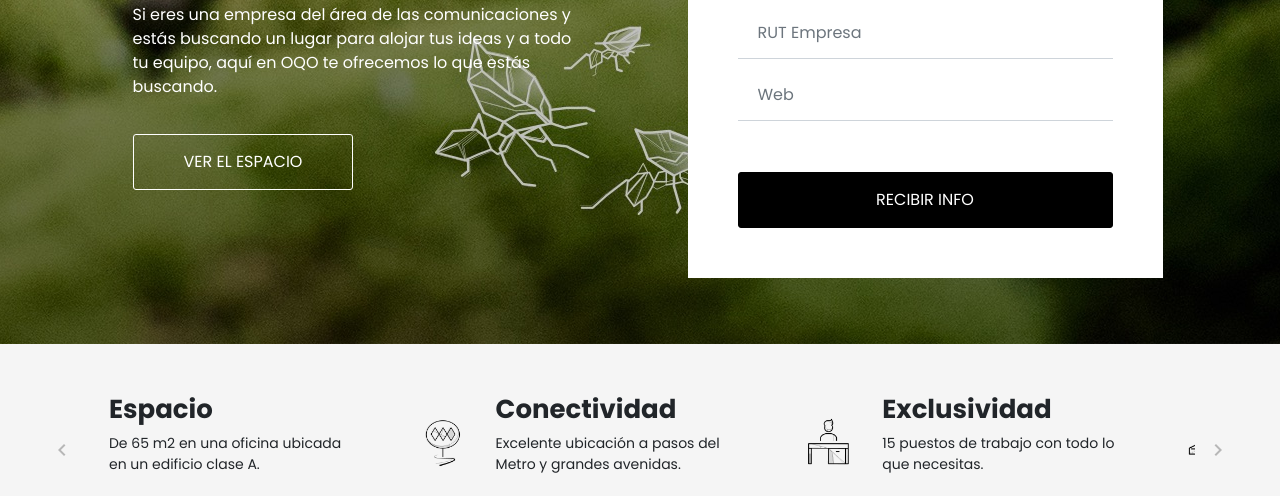
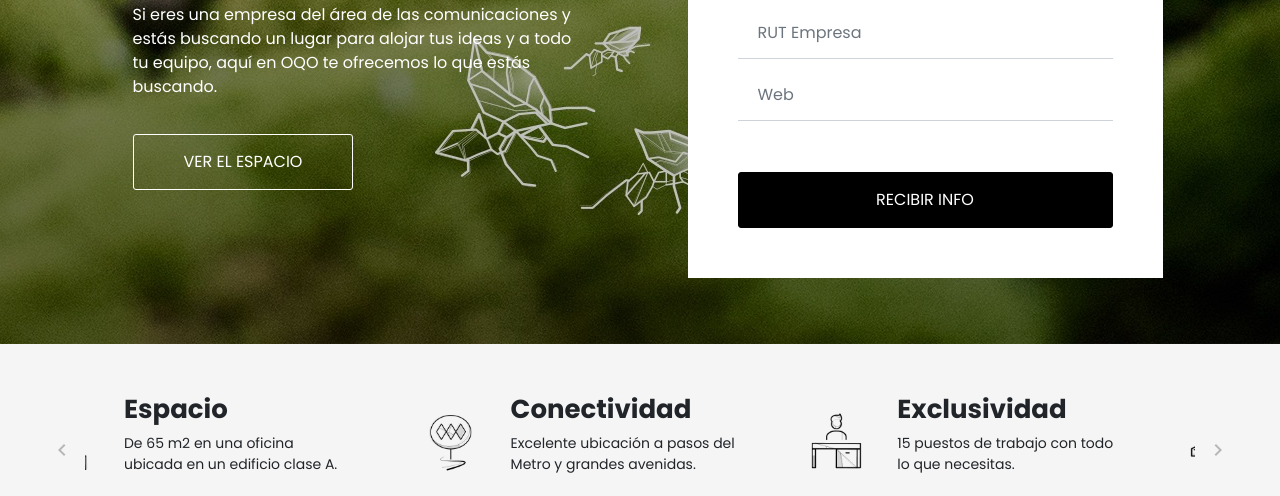
Before and after one commit to nikosantis/oqo-cowork-html, a website: page index.html in a window 1280 px wide. Shown: the part 456-952 px from the top of the page. Drawn offline with nearby package versions, Linux system fonts and the light colour scheme.

Commit message:
change size Icon from IconBox

```diff
--- a/assets/scss/components/IconBox.scss
+++ b/assets/scss/components/IconBox.scss
@@ -2,7 +2,7 @@
   display: flex;
   justify-content: flex-start;
   &__Icon{
-    width: 70px !important;
+    width: 85px !important;
     margin-right: 20px;
     align-self: center;
   }
```
Also changed, not shown: assets/css/main.css.
